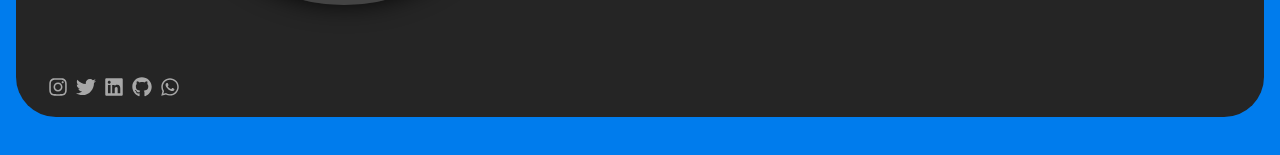
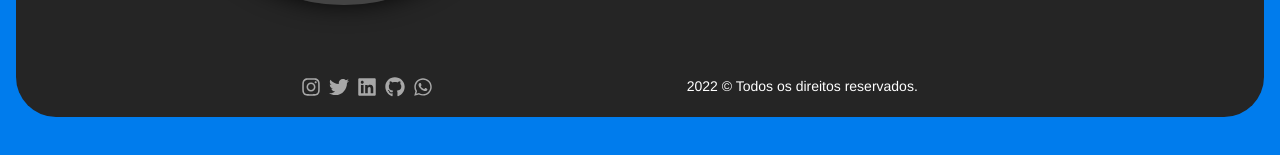
Before and after one commit to gustavosilvafh/my-website, a React (Create React App) app: page / in a window 1280 px wide. Shown: the part 593-748 px from the top of the page. Built offline with nearby package versions, Linux system fonts and the light colour scheme.

Commit message:
added copy

```diff
--- a/src/shared/components/footer/footer.tsx
+++ b/src/shared/components/footer/footer.tsx
@@ -1,9 +1,9 @@
-import { Flex, Link } from "@chakra-ui/react"
+import { Flex, Link, Text } from "@chakra-ui/react"
 import { FaGithub, FaInstagram, FaLinkedin, FaTwitter, FaWhatsapp } from "react-icons/fa"
 
 export const Footer = () => {
     return (
-        <Flex position={"absolute"} bottom="0" fontSize={20} py={5} >
+        <Flex position={"absolute"} bottom="0" fontSize={20} py={5} justify={"space-evenly"} w={"90%"} align={"center"}>
             <Flex gap={2}>
                 <Link href="https://www.instagram.com/gustavosilvafh/" isExternal opacity={0.6} _hover={{ opacity: 1 }}>
                     <FaInstagram />
@@ -21,6 +21,9 @@ export const Footer = () => {
                     <FaWhatsapp />
                 </Link>
             </Flex>
+            <Flex>
+                <Text fontSize={14}>2022 © Todos os direitos reservados.</Text>
+            </Flex>
         </Flex>
     )
 }
```
